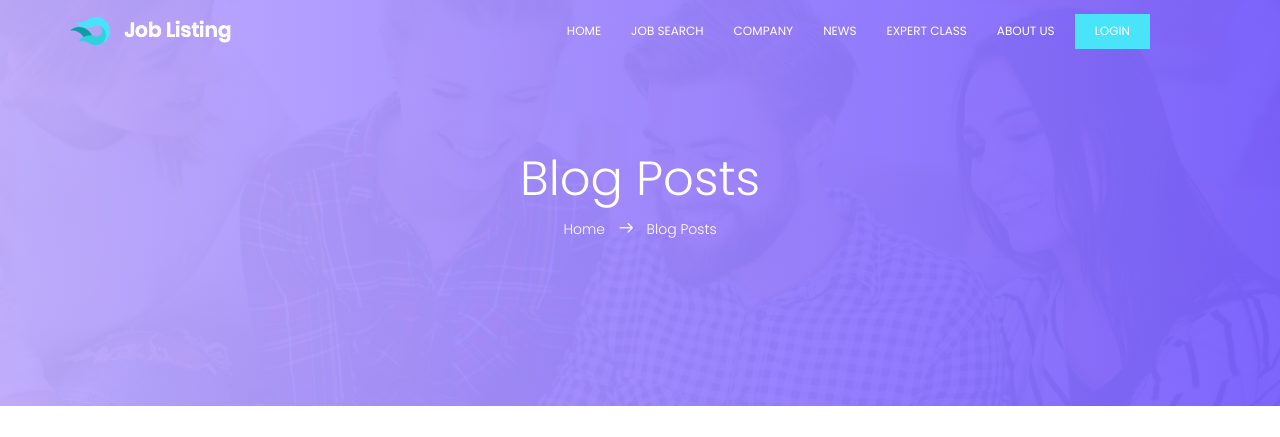
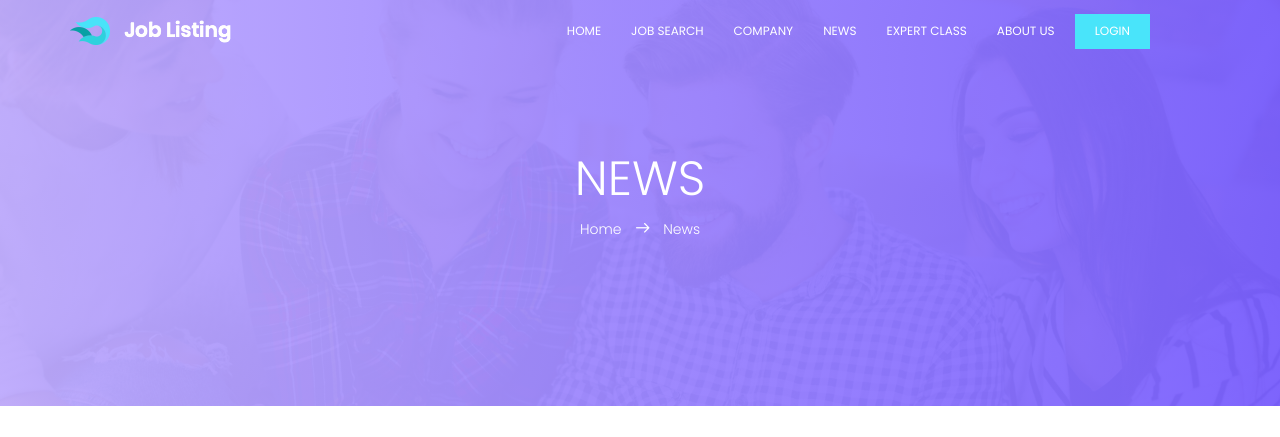
Before and after one commit to nex-ro/PastiKerjaIndo, a CodeIgniter app: page /pasti_kerja_indonesia/index.php/home/news in a window 1280 px wide. Shown: the top 437 px of the page. Run offline with CodeIgniter, Linux system fonts and the light colour scheme; some libraries are stand-ins or nearby versions.

Commit message:
halaman admin

```diff
--- a/application/controllers/auth/Auth.php
+++ b/application/controllers/auth/Auth.php
@@ -5,11 +5,9 @@ require APPPATH . 'libraries/Format.php';
 use chriskacerguis\RestServer\RestController;
 class Auth extends RestController
 {
-
   public function __construct()
   {
     parent::__construct();
-    $this->load->model('User_model','user');
     $this->load->model('Exp_model','exp');
   }
   function index_get()
--- a/application/controllers/home.php
+++ b/application/controllers/home.php
@@ -3,9 +3,7 @@ defined('BASEPATH') or exit('No direct script access allowed');
 require APPPATH . 'libraries/RestController.php';
 require APPPATH . 'libraries/Format.php';
 use chriskacerguis\RestServer\RestController;
-
 class home extends RestController {
-
 	public function index_get()
 	{
 		// $this->load->view('welcome_message');
@@ -15,16 +13,14 @@ class home extends RestController {
 	}
 	public function job_get()
 	{
-		// $this->load->view('welcome_message');
 		$this->load->view('layout/header');
 		$this->load->view('view_halaman_awal/job');
 		$this->load->view('layout/footer');
 	}
 	public function company_get()
 	{
-		// $this->load->view('welcome_message');
 		$this->load->view('layout/header');
-		// $this->load->view('view_halaman_awal/job');
+
 		$this->load->view('layout/footer');
 	}
 	public function news_get()
--- a/application/views/view_halaman_awal/news.php
+++ b/application/views/view_halaman_awal/news.php
@@ -5,9 +5,9 @@
 					<div class="row d-flex align-items-center justify-content-center">
 						<div class="about-content col-lg-12">
 							<h1 class="text-white">
-								Blog Posts
+								NEWS
 							</h1>
-							<p class="text-white link-nav"><a href="index.html">Home </a>  <span class="lnr lnr-arrow-right"></span>  <a href="blog-home.html"> Blog Posts</a></p>
+							<p class="text-white link-nav"><a href="<?=site_url()?>">Home </a>  <span class="lnr lnr-arrow-right"></span>  <a href="<?=site_url('home/news')?>">News</a></p>
 						</div>
 					</div>
 				</div>
```
Also changed, not shown: application/models/User_model.php (deleted, +0 -42 lines).
